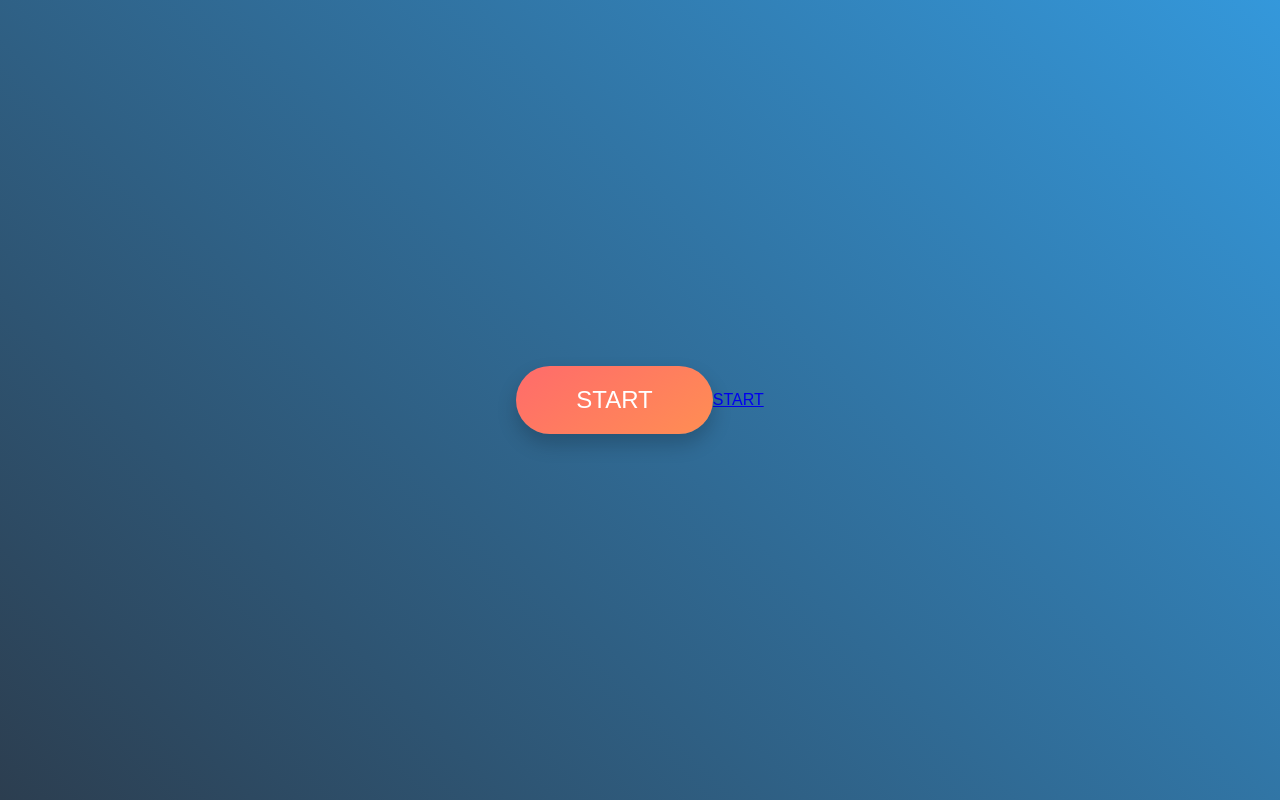
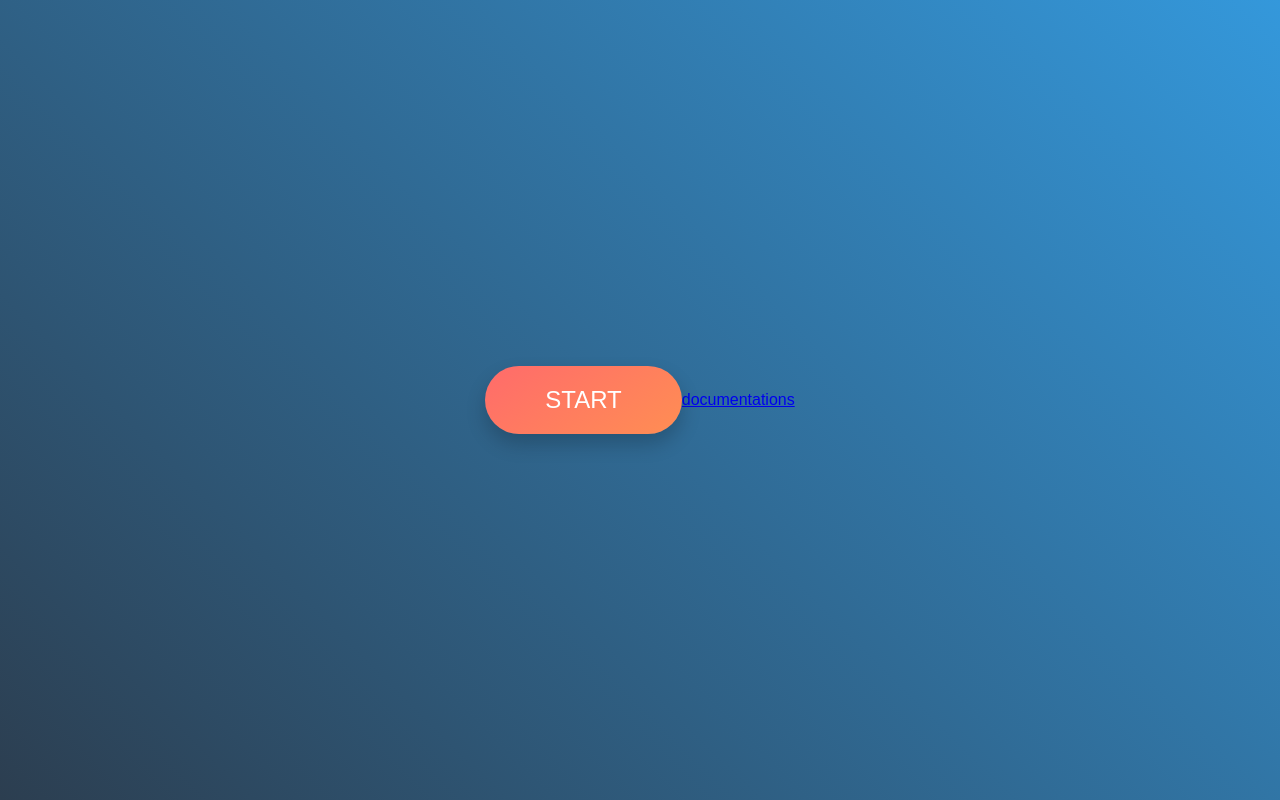
Before and after one commit to Miguelcreations/Miguelcreations.github, a plain HTML site: page index.html in a window 1280 px wide. Drawn offline with Linux system fonts and the light colour scheme.

Commit message:
Update index.html

```diff
--- a/index.html
+++ b/index.html
@@ -55,7 +55,7 @@ body {
 </head>
 <body>
     <button class="start-button">START</button>
-    <a href="https://docs.unity3d.com/bolt/1.4/manual/index.html">START</a>
+    <a href="https://docs.unity3d.com/bolt/1.4/manual/index.html">   documentations   </a>
 
 <script>
 document.querySelector('.start-button').addEventListener('click', function() {
```
